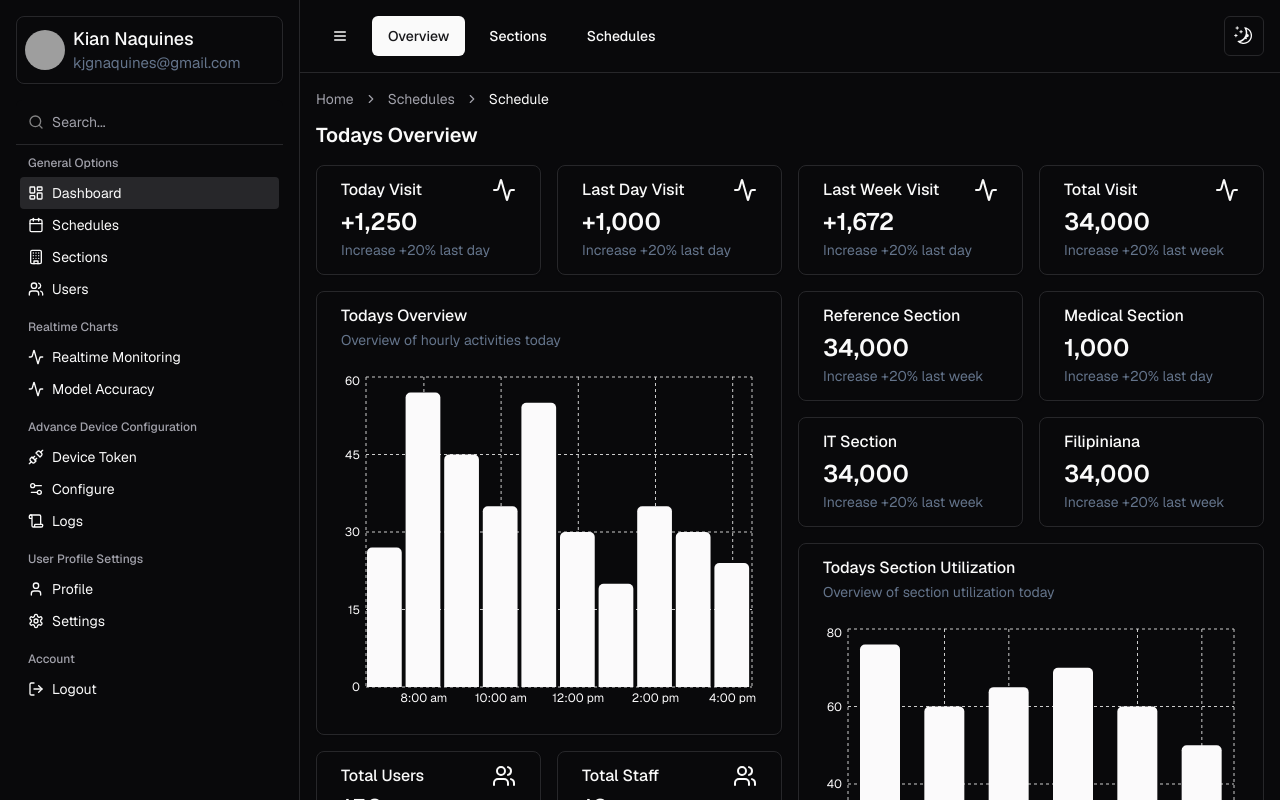
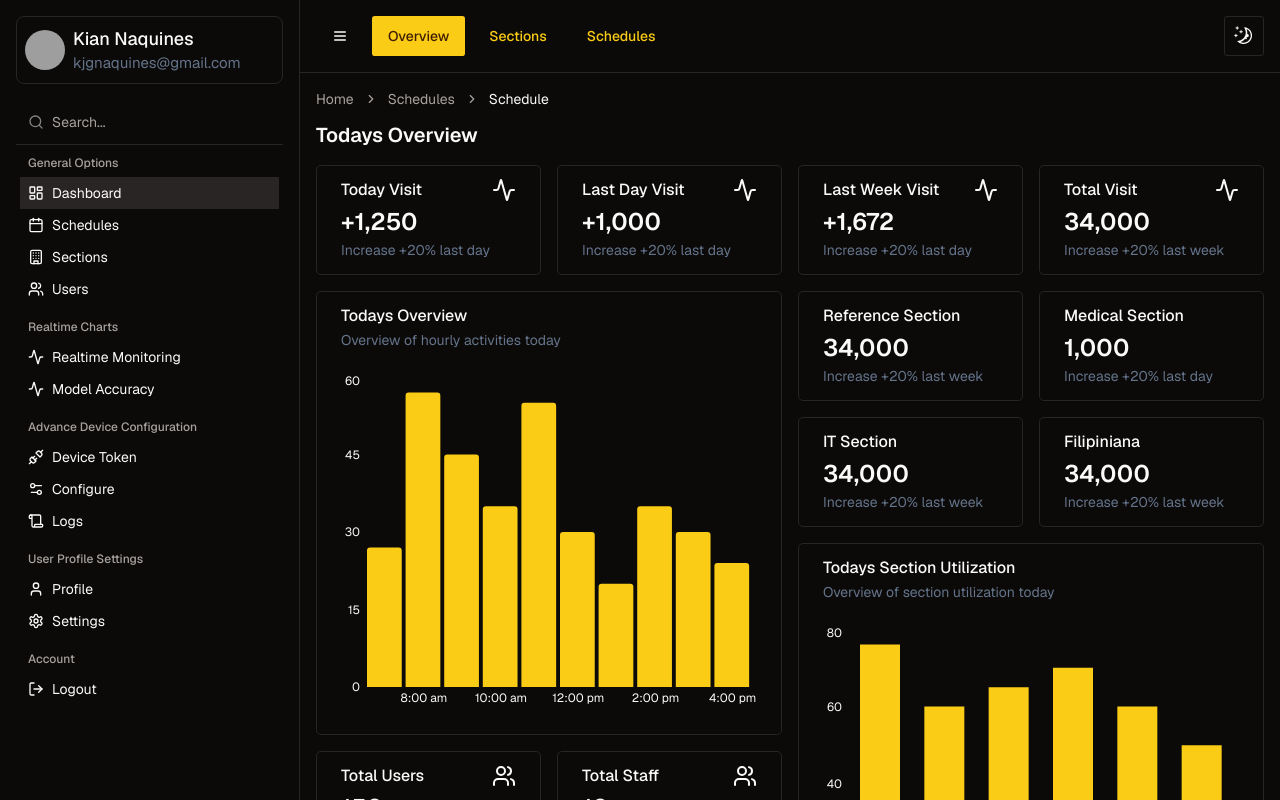
Before and after one commit to kiannaquines/crowd-monitoring-app, a Next.js app: page / in a window 1280 px wide. Shown: the top 800 px of the page. Built offline with nearby package versions, Linux system fonts and the light colour scheme; grey boxes are pictures that could not be loaded.

Commit message:
add apexcharts

```diff
--- a/app/globals.css
+++ b/app/globals.css
@@ -3,52 +3,55 @@
 @tailwind utilities;
 
 
+
+
 @layer base {
   :root {
     --background: 0 0% 100%;
-    --foreground: 240 10% 3.9%;
+    --foreground: 20 14.3% 4.1%;
     --card: 0 0% 100%;
-    --card-foreground: 240 10% 3.9%;
+    --card-foreground: 20 14.3% 4.1%;
     --popover: 0 0% 100%;
-    --popover-foreground: 240 10% 3.9%;
-    --primary: 240 5.9% 10%;
-    --primary-foreground: 0 0% 98%;
-    --secondary: 240 4.8% 95.9%;
-    --secondary-foreground: 240 5.9% 10%;
-    --muted: 240 4.8% 95.9%;
-    --muted-foreground: 240 3.8% 46.1%;
-    --accent: 240 4.8% 95.9%;
-    --accent-foreground: 240 5.9% 10%;
+    --popover-foreground: 20 14.3% 4.1%;
+    --primary: 47.9 95.8% 53.1%;
+    --primary-foreground: 26 83.3% 14.1%;
+    --secondary: 60 4.8% 95.9%;
+    --secondary-foreground: 24 9.8% 10%;
+    --muted: 60 4.8% 95.9%;
+    --muted-foreground: 25 5.3% 44.7%;
+    --accent: 60 4.8% 95.9%;
+    --accent-foreground: 24 9.8% 10%;
     --destructive: 0 84.2% 60.2%;
-    --destructive-foreground: 0 0% 98%;
-    --border: 240 5.9% 90%;
-    --input: 240 5.9% 90%;
-    --ring: 240 5.9% 10%;
-    --radius: 0.5rem;
+    --destructive-foreground: 60 9.1% 97.8%;
+    --border: 20 5.9% 90%;
+    --input: 20 5.9% 90%;
+    --ring: 20 14.3% 4.1%;
+    --radius: 0.3rem;
   }
 
   .dark {
-    --background: 240 10% 3.9%;
-    --foreground: 0 0% 98%;
-    --card: 240 10% 3.9%;
-    --card-foreground: 0 0% 98%;
-    --popover: 240 10% 3.9%;
-    --popover-foreground: 0 0% 98%;
-    --primary: 0 0% 98%;
-    --primary-foreground: 240 5.9% 10%;
-    --secondary: 240 3.7% 15.9%;
-    --secondary-foreground: 0 0% 98%;
-    --muted: 240 3.7% 15.9%;
-    --muted-foreground: 240 5% 64.9%;
-    --accent: 240 3.7% 15.9%;
-    --accent-foreground: 0 0% 98%;
+    --background: 20 14.3% 4.1%;
+    --foreground: 60 9.1% 97.8%;
+    --card: 20 14.3% 4.1%;
+    --card-foreground: 60 9.1% 97.8%;
+    --popover: 20 14.3% 4.1%;
+    --popover-foreground: 60 9.1% 97.8%;
+    --primary: 47.9 95.8% 53.1%;
+    --primary-foreground: 26 83.3% 14.1%;
+    --secondary: 12 6.5% 15.1%;
+    --secondary-foreground: 60 9.1% 97.8%;
+    --muted: 12 6.5% 15.1%;
+    --muted-foreground: 24 5.4% 63.9%;
+    --accent: 12 6.5% 15.1%;
+    --accent-foreground: 60 9.1% 97.8%;
     --destructive: 0 62.8% 30.6%;
-    --destructive-foreground: 0 0% 98%;
-    --border: 240 3.7% 15.9%;
-    --input: 240 3.7% 15.9%;
-    --ring: 240 4.9% 83.9%;
+    --destructive-foreground: 60 9.1% 97.8%;
+    --border: 12 6.5% 15.1%;
+    --input: 12 6.5% 15.1%;
+    --ring: 35.5 91.7% 32.9%;
   }
 }
+
 
 @layer base {
   * {
--- a/components/BarGraphToday.tsx
+++ b/components/BarGraphToday.tsx
@@ -72,13 +72,12 @@ const BarGraphToday = () => {
               tickLine={false}
               tick={isDarkMode? { fontSize: 12, fill: '#FBFAFB' } : { fontSize: 12, fill: '#0C0A09' }}
             />
-            <CartesianGrid strokeDasharray="3 3"/>
             <Bar
               type='monotone'
               barSize={40}
               dataKey="deviceCount"
-              fill={isDarkMode ? '#FBFAFB' : '#0C0A09'}
-              radius={[5, 5, 0, 0]}
+              fill={isDarkMode ? '#facc15' : '#0C0A09'}
+              radius={[3,3,0,0]}
             />
         </BarChart>
       </ResponsiveContainer>
--- a/components/OverViewVisit.tsx
+++ b/components/OverViewVisit.tsx
@@ -1,6 +1,6 @@
 'use client';
 
-import {BarChart,Bar,ResponsiveContainer,XAxis, YAxis, Tooltip, CartesianGrid} from 'recharts';
+import {AreaChart,Area,ResponsiveContainer,XAxis, YAxis} from 'recharts';
 import { useTheme } from 'next-themes';
 
 const deviceCountData = [
@@ -79,7 +79,17 @@ const OverViewVisit = () => {
   return (
     <div className='mt-5' style={{ width: '100%', height: 350 }}>
       <ResponsiveContainer width="100%" height="100%">
-        <BarChart width={500} height={400} data={deviceCountData}>
+        <AreaChart width={500} height={400} data={deviceCountData}>
+          <defs>
+            <linearGradient id="colorUv" x1="0" y1="0" x2="0" y2="1">
+              <stop offset="5%" stopColor="#facc15" stopOpacity={0.8}/>
+              <stop offset="95%" stopColor="#facc15" stopOpacity={0}/>
+            </linearGradient>
+            <linearGradient id="colorPv" x1="0" y1="0" x2="0" y2="1">
+              <stop offset="5%" stopColor="#facc15" stopOpacity={0.8}/>
+              <stop offset="95%" stopColor="#facc15" stopOpacity={0}/>
+            </linearGradient>
+          </defs>
             <XAxis
               tickMargin={0}
               minTickGap={0}
@@ -97,9 +107,8 @@ const OverViewVisit = () => {
               tickLine={false}
               tick={isDarkMode? { fontSize: 12, fill: '#FBFAFB' } : { fontSize: 12, fill: '#0C0A09' }}
             />
-            <CartesianGrid strokeDasharray="3 3" />
-            <Bar type='monotone' barSize={40} dataKey="deviceCount" fill={isDarkMode ? '#FBFAFB' : '#0C0A09'} radius={[5, 5, 0, 0]}/>
-        </BarChart>
+            <Area type='monotone' dataKey="deviceCount" fillOpacity={1}/>
+        </AreaChart>
       </ResponsiveContainer>
     </div>
   );
--- a/components/UtilizationGraph.tsx
+++ b/components/UtilizationGraph.tsx
@@ -55,13 +55,11 @@ const UtilizationGraph = () => {
               tickMargin={0}
               minTickGap={0}
             />
-            <CartesianGrid strokeDasharray="3 3" />
             <Bar
               type='monotone'
               barSize={40}
               dataKey="deviceCount"
-              fill={isDarkMode? "#FBFAFB":"#0C0A09"}
-              radius={[5, 5, 0, 0]}
+              fill={isDarkMode? "#facc15":"#0C0A09"}
             />
         </BarChart>
       </ResponsiveContainer>
--- a/package.json
+++ b/package.json
@@ -18,6 +18,7 @@
     "@radix-ui/react-label": "^2.1.0",
     "@radix-ui/react-slot": "^1.1.0",
     "@tanstack/react-table": "^8.17.3",
+    "apexcharts": "^3.50.0",
     "class-variance-authority": "^0.7.0",
     "clsx": "^2.1.1",
     "cmdk": "^1.0.0",
@@ -28,6 +29,7 @@
     "next": "14.2.4",
     "next-themes": "^0.3.0",
     "react": "^18",
+    "react-apexcharts": "^1.4.1",
     "react-day-picker": "^8.10.1",
     "react-dom": "^18",
     "react-icons": "^5.2.1",
```
Also changed, not shown: 1 other file (tests, documents, lock files or other folders).
